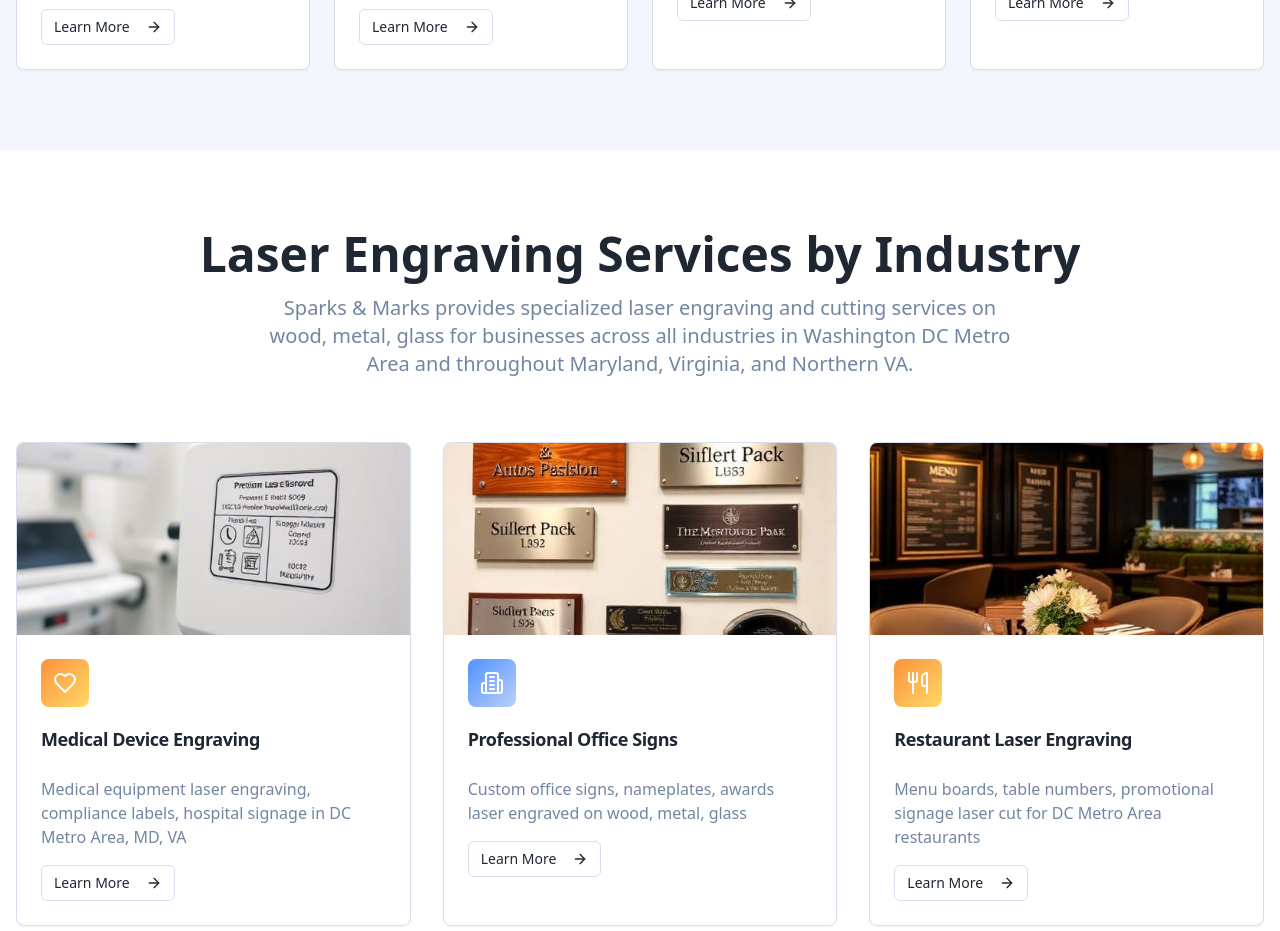
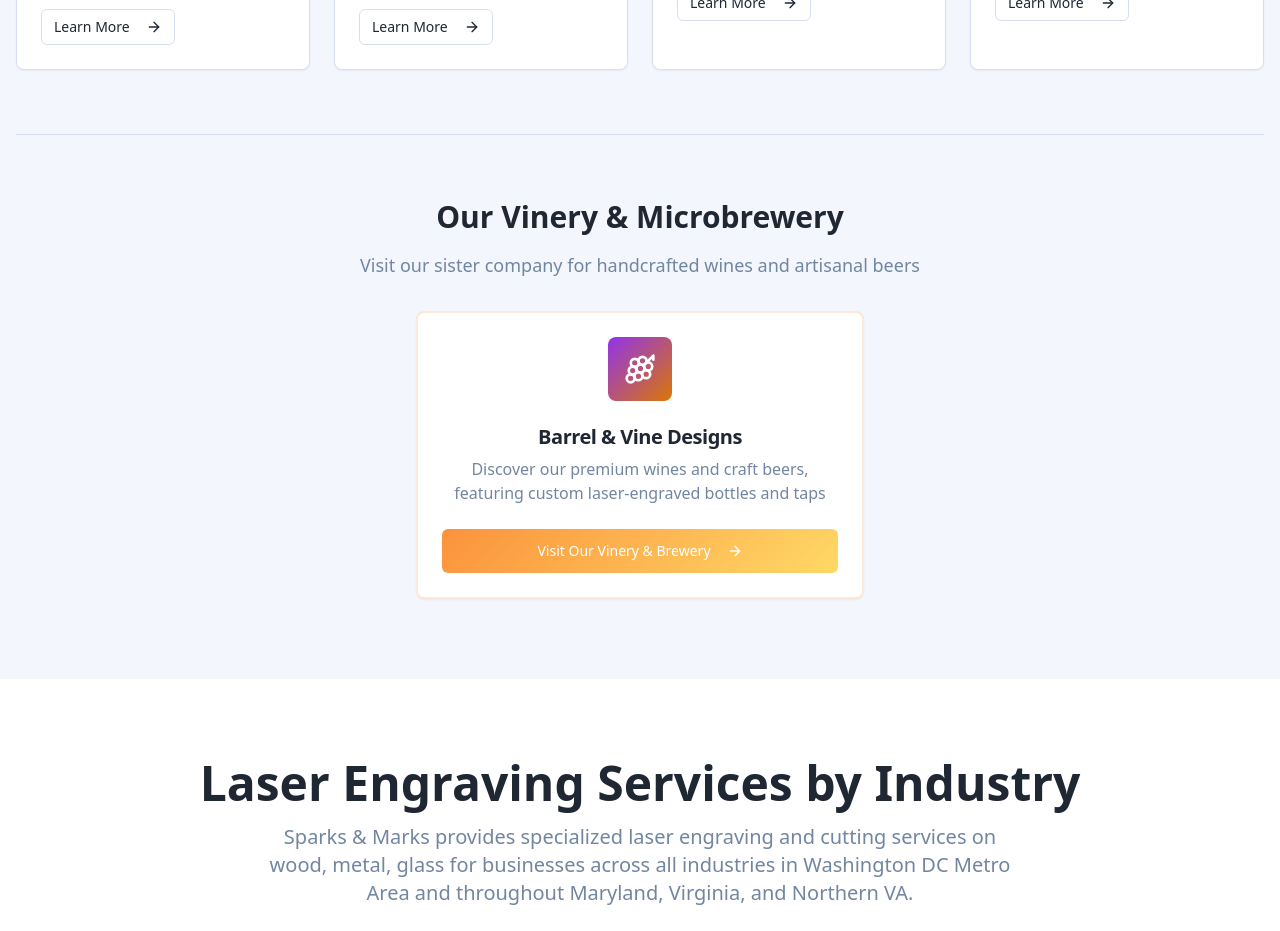
Before and after one commit to rynky2436/spark-mark-scribe-pages, a React (Vite) app: page / in a window 1280 px wide. Shown: the part 2020-2951 px from the top of the page. Built offline with nearby package versions, Linux system fonts and the light colour scheme.

Commit message:
Add homepage card and link
Add a card to the home page and a link to the vinery and microbrewery page.

```diff
--- a/src/components/Services.tsx
+++ b/src/components/Services.tsx
@@ -1,7 +1,7 @@
 import { Card, CardContent, CardDescription, CardHeader, CardTitle } from "@/components/ui/card";
 import { Button } from "@/components/ui/button";
 import productsImage from "@/assets/laser-products.jpg";
-import { Layers, Scissors, Sparkles, Package, ArrowRight } from "lucide-react";
+import { Layers, Scissors, Sparkles, Package, ArrowRight, Grape } from "lucide-react";
 import { Link } from "react-router-dom";
 
 const Services = () => {
@@ -157,6 +157,47 @@ const Services = () => {
             </CardContent>
           </Card>
         </div>
+
+        {/* Featured Partnership */}
+        <div className="mt-16 pt-16 border-t border-border">
+          <div className="text-center mb-8">
+            <h3 className="text-3xl font-bold text-foreground mb-4">Our Vinery & Microbrewery</h3>
+            <p className="text-lg text-muted-foreground">
+              Visit our sister company for handcrafted wines and artisanal beers
+            </p>
+          </div>
+
+          <div className="max-w-md mx-auto">
+            <Card className="group hover:shadow-elegant transition-all duration-300 hover:-translate-y-2 border-2 border-primary/20">
+              <CardHeader className="text-center">
+                <div className="p-4 bg-gradient-to-br from-purple-600 to-amber-600 rounded-lg w-fit mx-auto mb-4">
+                  <Grape className="h-8 w-8 text-white" />
+                </div>
+                <CardTitle className="text-xl">Barrel & Vine Designs</CardTitle>
+                <CardDescription className="text-base">
+                  Discover our premium wines and craft beers, featuring custom laser-engraved bottles and taps
+                </CardDescription>
+              </CardHeader>
+              <CardContent className="text-center">
+                <Button
+                  variant="spark"
+                  size="lg"
+                  className="w-full group-hover:scale-105 transition-transform"
+                  asChild
+                >
+                  <a
+                    href="https://www.barrelvinedesigns.com/"
+                    target="_blank"
+                    rel="noopener noreferrer"
+                  >
+                    Visit Our Vinery & Brewery
+                    <ArrowRight className="ml-2 h-5 w-5" />
+                  </a>
+                </Button>
+              </CardContent>
+            </Card>
+          </div>
+        </div>
       </div>
     </section>
   );
```
